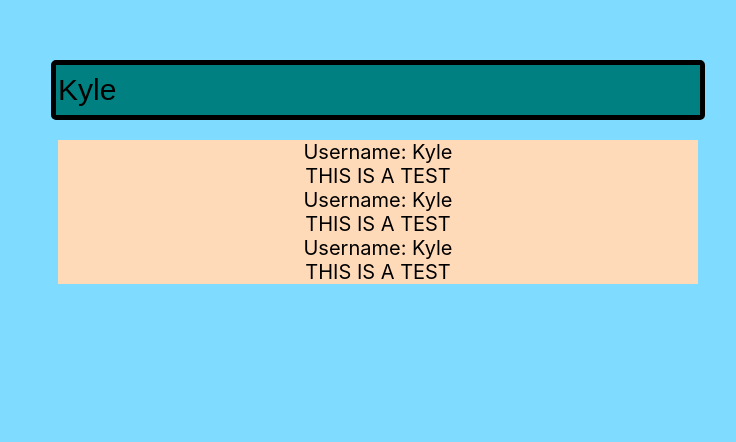
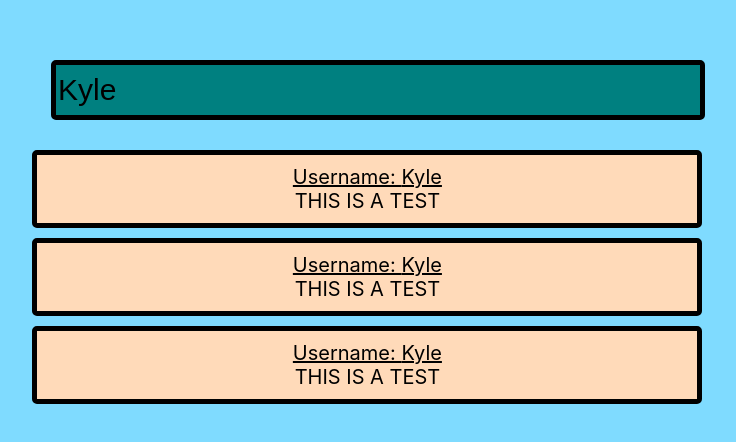
Before and after one commit to kanderson425/React_The_Complete_Guide, a React (Create React App) app in the folder assignment1_the_base_syntax/: page / in a window 1280 px wide. Shown: the part 196-638 px from the top of the page, without its empty margins (262-998 px from the left). Built offline with nearby package versions, Linux system fonts and the light colour scheme.

Commit message:
Adds some additional styling to assignment1

```diff
--- a/assignment1_the_base_syntax/src/App.css
+++ b/assignment1_the_base_syntax/src/App.css
@@ -1,7 +1,6 @@
 .App {
   text-align: center;
   margin-top: 20%;
-  background-color: #7FDBFF;
 }
 
 .App-logo {
--- a/assignment1_the_base_syntax/src/UserOutput/UserOutput.css
+++ b/assignment1_the_base_syntax/src/UserOutput/UserOutput.css
@@ -3,7 +3,14 @@
     background-color: peachpuff;
     text-align: center;
     width: 50%;
-    margin-left: 25%;
+    margin-left: 23%;
+    border: solid black 5px;
+    margin-top: 10px;
+    border-radius: 5px;
+    padding: 10px;
+}
 
+.userNameOutput {
+    text-decoration: underline;
 
 }
--- a/assignment1_the_base_syntax/src/UserOutput/UserOutput.js
+++ b/assignment1_the_base_syntax/src/UserOutput/UserOutput.js
@@ -8,7 +8,7 @@ const userOutput = (props) => {
 
     return (
         <div className="userOutput">
-            <p style={style}>Username: {props.userName}</p>
+            <p className="userNameOutput" style={style}>Username: {props.userName}</p>
             <p style={style}>THIS IS A TEST</p>
         </div>
     )
```
